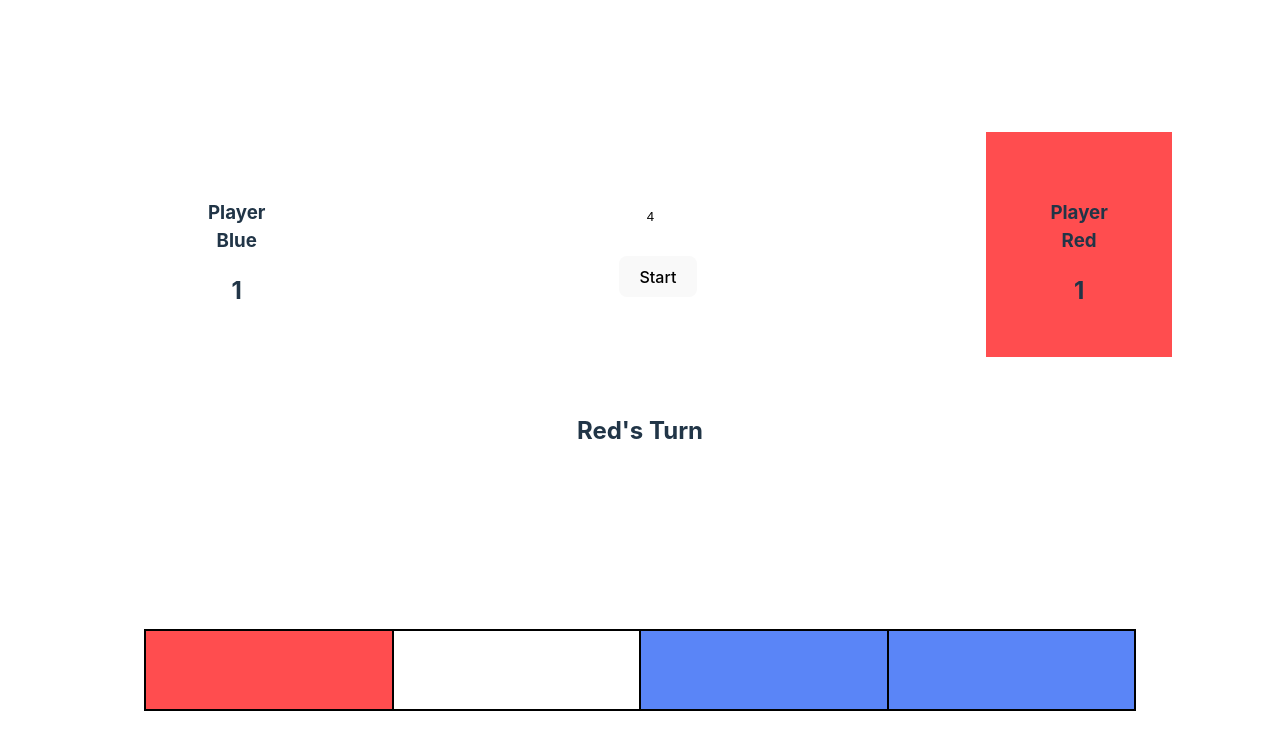
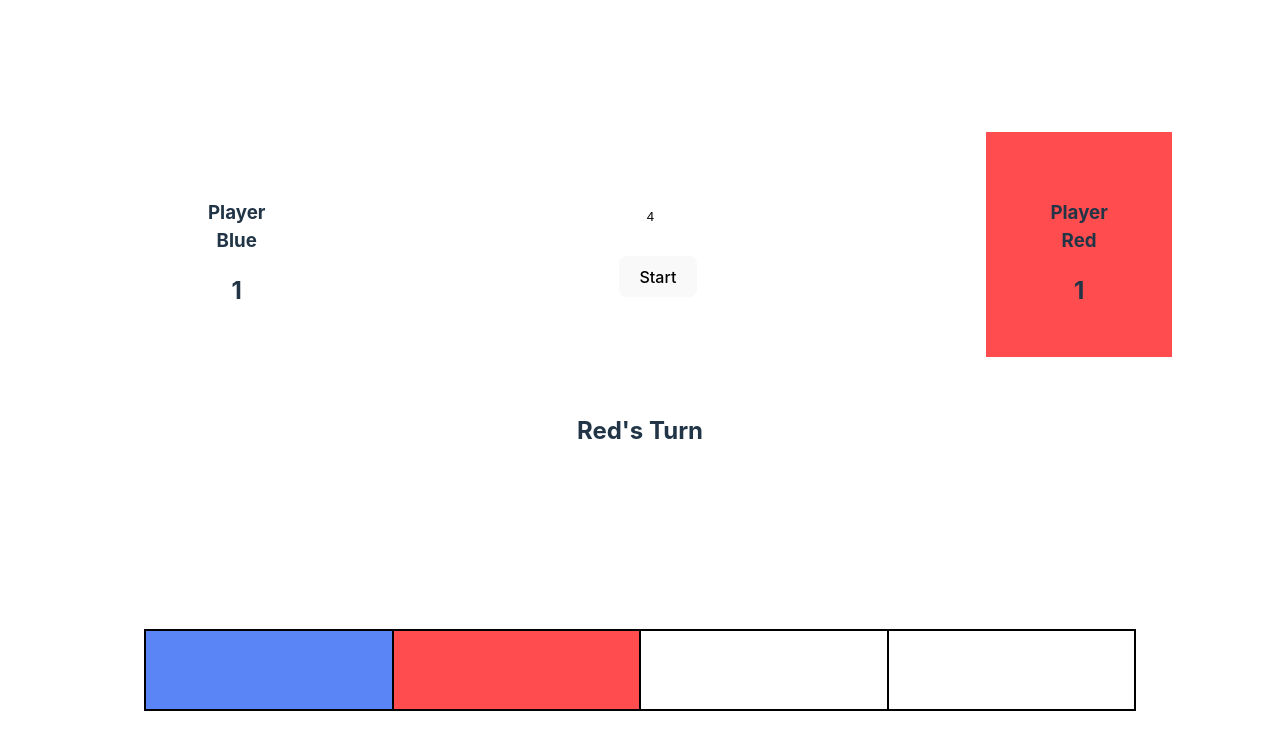
Before and after one commit to JoseAntonioNuevo/Tech-Test-Board-Game, a Vue app: page / in a window 1280 px wide. Both pictures are taken after a click on the button "Start". Shown: the top 750 px of the page. Built offline with nearby package versions, Linux system fonts and the light colour scheme.

Commit message:
fix: update winner state type to allow null and improve game component logic

```diff
--- a/package.json
+++ b/package.json
@@ -1,11 +1,11 @@
 {
-  "name": "smatpoint-game-test",
+  "name": "smartpoint-game-test",
   "private": true,
   "version": "1.0.0",
   "type": "module",
   "scripts": {
     "dev": "vite",
-    "start": "vue-tsc -b && vite build",
+    "start": "vite build && npx serve -s dist",
     "preview": "vite preview",
     "test": "jest"
   },
@@ -21,6 +21,7 @@
     "babel-jest": "^27.5.1",
     "jest": "^29.7.0",
     "jest-environment-jsdom": "^29.7.0",
+    "serve": "^14.2.4",
     "typescript": "~5.6.2",
     "vite": "^6.0.5",
     "vue-tsc": "^2.2.0",
--- a/src/Game/Components/GameComponent.vue
+++ b/src/Game/Components/GameComponent.vue
@@ -17,7 +17,7 @@
     <div class="board-game">
       <div class="board-row">
         <div
-          v-for="colIndex in board"
+          v-for="(col, colIndex) in board"
           @click="playTurn(colIndex)"
           :key="colIndex"
           :class="getCellClass(colIndex)"
@@ -46,7 +46,7 @@ export default defineComponent({
   setup(props, { emit }) {
     // 1: Blue, 2: Red
     const playerTurn = ref<number>(1);
-    const winner = ref<number | undefined>(undefined);
+    const winner = ref<number | null>(null);
     const gameSize = ref<number>(props.initialGameSize ?? 4);
 
     const board = ref<number[]>(Array(props.initialGameSize).fill(0));
@@ -81,7 +81,7 @@ export default defineComponent({
 
     const restartGame = (size: number): void => {
       board.value = Array(size).fill(0);
-      winner.value = undefined;
+      winner.value = null;
       gameSize.value = size;
       startGame();
     };
--- a/src/ScoreBoard/Components/ScoreBoardComponent.vue
+++ b/src/ScoreBoard/Components/ScoreBoardComponent.vue
@@ -46,7 +46,7 @@ export default defineComponent({
       required: false,
     },
     winner: {
-      type: Number,
+      type: Number | null,
       required: false,
       default: null,
     },
```
Also changed, not shown: 1 other file (tests, documents, lock files or other folders).
